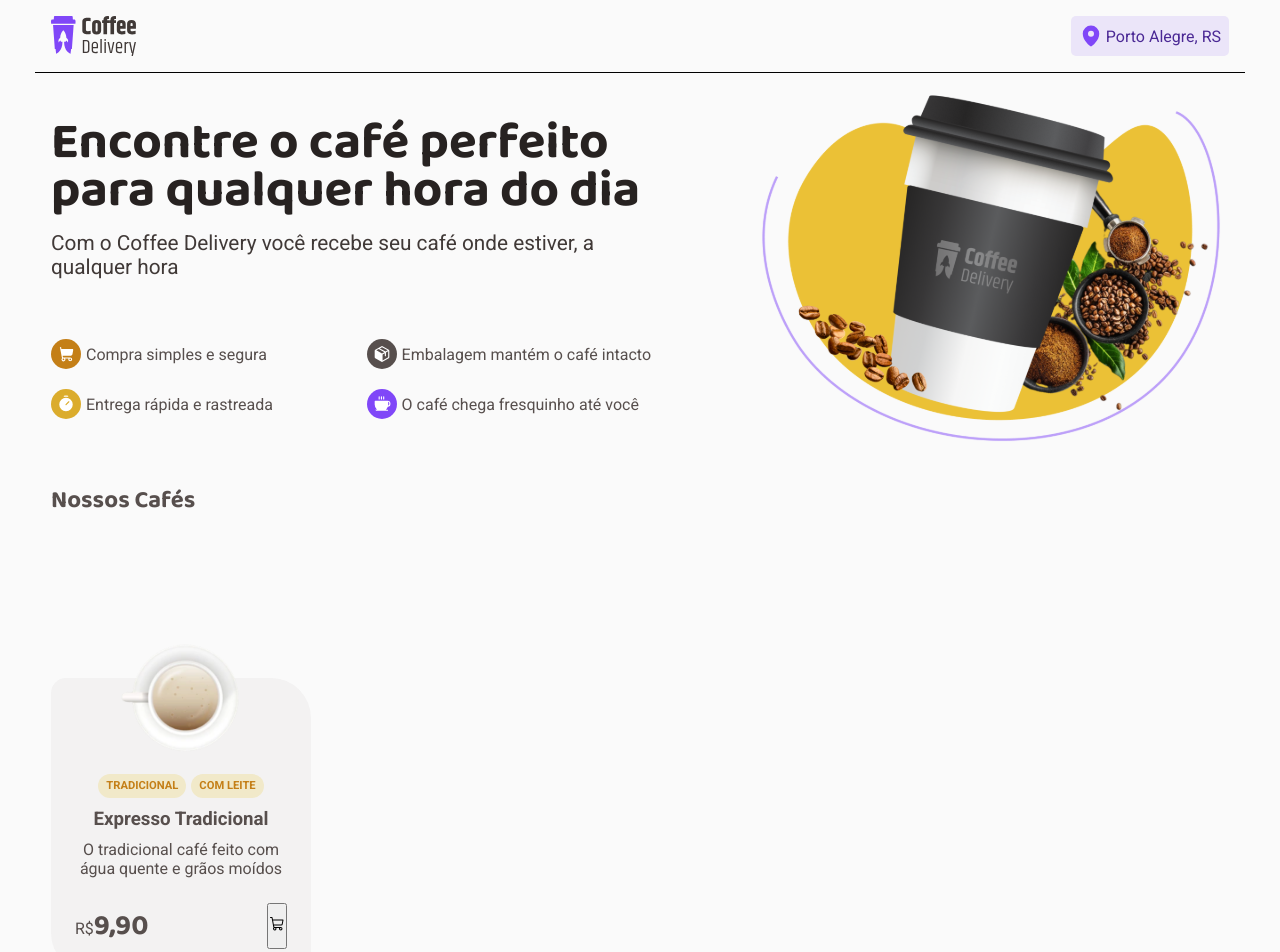
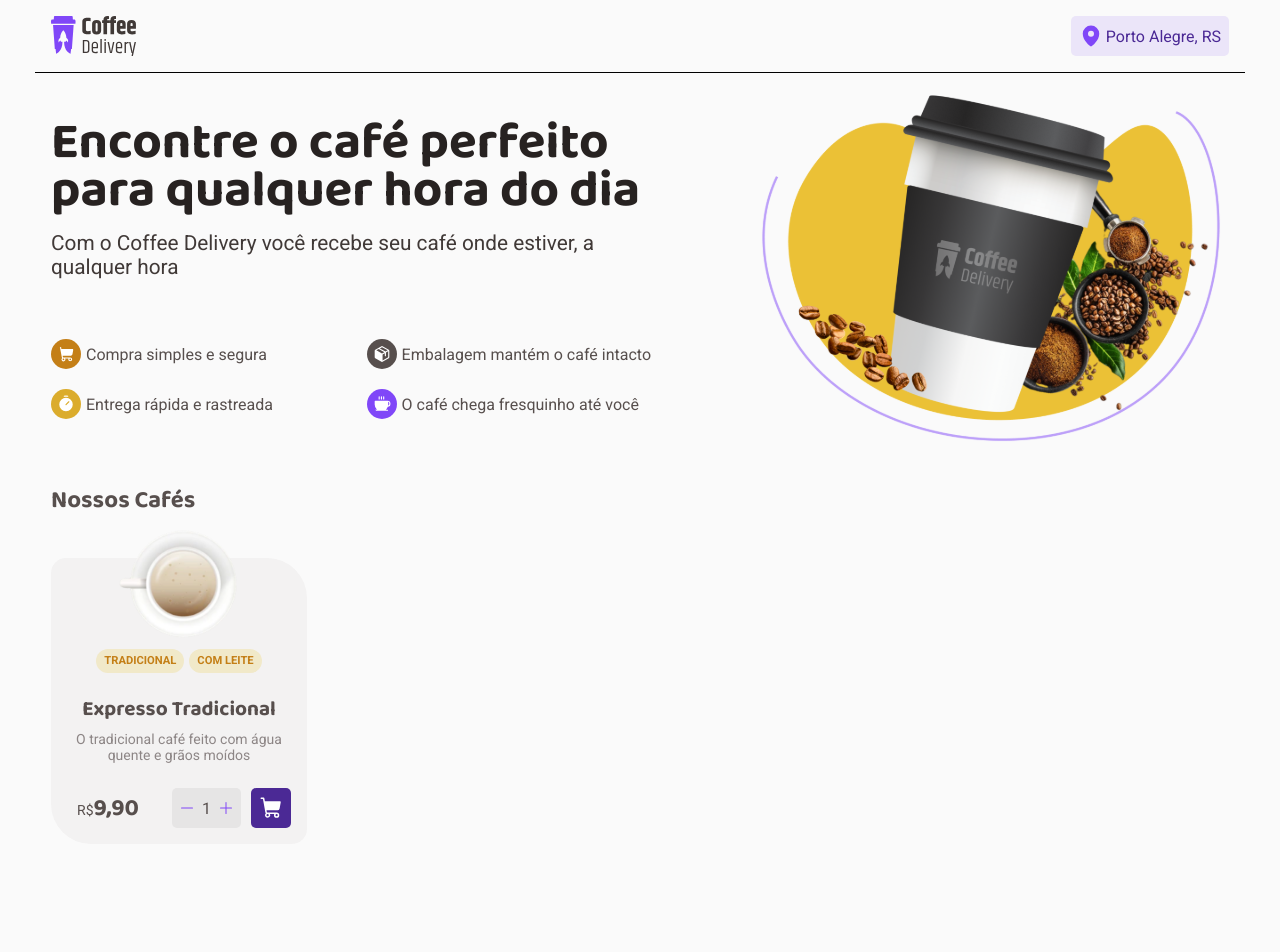
Before and after one commit to lucasviniz/coffee-delivery, a React (Vite) app: page / in a window 1280 px wide. Shown: the top 952 px of the page. After the commit the page ends 860 px from the top, so only its background shows below. Built offline with nearby package versions, Linux system fonts and the light colour scheme.

Commit message:
finishing styling for coffee card

```diff
--- a/src/components/ItemCard/index.tsx
+++ b/src/components/ItemCard/index.tsx
@@ -1,15 +1,46 @@
-import { Card, CardContainer, CardContent, CardFooter, ImageContainer, PriceContainer, Tags } from "./styles";
+import { CardButton, CardContainer, CardContent, CardFooter, CardImg, OrderContainer, PriceContainer, Tags } from "./styles";
 import CoffeeImg from "../../assets/images/coffee/Coffee-1.svg"
-import { ShoppingCart } from "@phosphor-icons/react";
+import { CheckFat, ShoppingCart } from "@phosphor-icons/react";
+import { QuantityInput } from "../QuantityInput";
+import { useState } from "react";
+
+interface Order{
+    id: number;
+    quantity: number;
+    price: number;
+    coffee: string;
+    total: number;
+}
 
 export function ItemCard(){
+    const [quantity, setQuantity] = useState(1);
+    const [order, setOrder] = useState({} as Order);
+
+    function handleQuantityIncrement(){
+        setQuantity(quantity + 1);
+    }
+
+    function handleQuantityDecrement(){
+        if(quantity > 1){
+            setQuantity(quantity - 1);
+        }
+    }
+
+    function makeAWish(){
+        setOrder({
+            id: Math.random(),
+            quantity,
+            price: 9.90,
+            coffee: "Expresso Tradicional",
+            total: quantity * 9.90
+        });
+        console.log("Pedido adicionado ao carrinho!");
+    }
+
     return (
 
-        <CardContainer>
-            <ImageContainer>
-                <img src={CoffeeImg} alt="" />
-            </ImageContainer>
-            <Card>
+            <CardContainer>
+                <CardImg src={CoffeeImg} alt="" />
                 <CardContent>
                     <Tags>
                         <span>TRADICIONAL</span>
@@ -24,9 +55,16 @@ export function ItemCard(){
                         <span>R$</span>
                         <strong>9,90</strong>
                     </PriceContainer>
-                    <button><ShoppingCart/></button>
+
+                    <OrderContainer>
+                        <QuantityInput quantity={quantity} handleDecrement={handleQuantityDecrement} handleIncrement={handleQuantityIncrement}/>
+
+
+                        <CardButton>
+                            {order.id ? <CheckFat  weight="fill" color="#FFFFFF" size={24}/> : <ShoppingCart onClick={makeAWish} weight="fill" color="#FFFFFF" size={24}/>}
+                        </CardButton>
+                    </OrderContainer>
                 </CardFooter>
-            </Card>
-        </CardContainer>
+            </CardContainer>
     )
 }
--- a/src/components/ItemCard/styles.ts
+++ b/src/components/ItemCard/styles.ts
@@ -5,32 +5,25 @@ export const CardContainer = styled.div`
     justify-content: center;
     flex-direction: column;
     align-items: center;
-    max-width: 260px;
-`
-
-export const Card = styled.div`
-    display: flex;
-    max-width: 260px;
+    width: 256px;
     border-radius: 15px;
     border-top-right-radius: 40px;
     border-bottom-left-radius: 40px;
     background-color: ${props => props.theme["base-card"]};
-    flex-direction: column;
-    padding: 6rem 1.5rem 1.5rem 1.5rem;
-    align-items: center;
+    padding: 1rem;
 `
 
-export const ImageContainer = styled.div`
+export const CardImg = styled.img`
     display: flex;
     justify-content: center;
-    position: relative;
-    top: 80px;
-    width: 150px;
+    max-width: 150px;
+    margin-top: -50px;
 `
 
 export const Tags = styled.div`
     display: flex;
     gap: 5px;
+    margin-block: 5px 20px;
 `
 
 export const CardContent= styled.div`
@@ -38,7 +31,6 @@ export const CardContent= styled.div`
     flex-direction: column;
     align-items: center;
     text-align: center;
-    gap: 10px;
     padding-bottom: 25px;
     span{
         color: ${props => props.theme["yellow-dark"]};
@@ -49,17 +41,44 @@ export const CardContent= styled.div`
         border-radius: 20px;
         background-color: ${props => props.theme["yellow-light"]};
     }
+    h3{
+        font-family: "Baloo 2", sans-serif;
+        font-size: 1.3rem;
+    }
+    p{
+        margin-top: 5px;
+        font-size: 0.875rem;
+        color: ${props => props.theme["base-label"]};
+    }
 `
 
 export const PriceContainer = styled.div`
+    span{
+        font-size: 0.875rem;
+    }
     strong{
-        font-size: 1.8rem;
+        font-size: 1.5rem;
         font-family: "Baloo 2", sans-serif;
     }
 `
 
 export const CardFooter = styled.div`
     display: flex;
+    align-items: center;
     justify-content: space-between;
     width: 100%;
+    padding-left: 10px;
 `
+
+export const CardButton = styled.button`
+    cursor: pointer;
+    display: flex;
+    border-radius: 5px;
+    border: 0;
+    padding: 8px;
+    background-color: ${props => props.theme["purple-dark"]};
+`
+export const OrderContainer = styled.div`
+    display: flex;
+    gap: 10px;
+`
--- /dev/null
+++ b/src/components/QuantityInput/index.tsx
@@ -0,0 +1,22 @@
+import { Minus, Plus } from "@phosphor-icons/react";
+import { QuantityInputContainer } from "./styles";
+
+interface QuantityInputContainer {
+    quantity: number;
+    handleIncrement: () => void;
+    handleDecrement: () => void;
+}
+
+export function QuantityInput({quantity, handleIncrement, handleDecrement}: QuantityInputContainer) {
+    return (
+        <QuantityInputContainer>
+            <button type="button" onClick={handleDecrement}>
+                <Minus/>
+            </button>
+            <span>{quantity}</span>
+            <button type="button" onClick={handleIncrement}>
+                <Plus/>
+            </button>
+        </QuantityInputContainer>
+    )
+}
--- /dev/null
+++ b/src/components/QuantityInput/styles.ts
@@ -0,0 +1,18 @@
+import styled from "styled-components";
+
+export const QuantityInputContainer = styled.div`
+    display: flex;
+    align-items: center;
+    background-color: ${props => props.theme["base-button"]};
+    padding: 5px;
+    border-radius: 5px;
+    gap: 5px;
+
+    button{
+        display: flex;
+        border: 0;
+        padding: 2px;
+        background: none;
+        color: ${props => props.theme.purple};
+    }
+`
```
